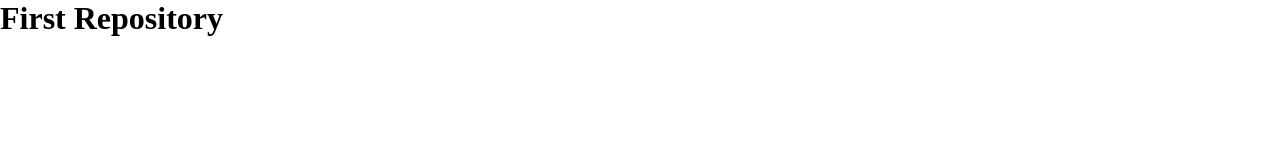
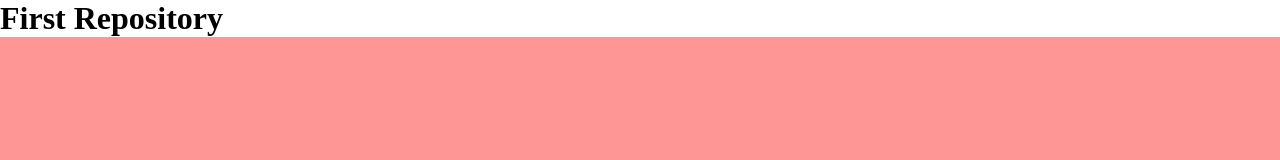
Before and after one commit to johnpax143/first-repo-tutorial, a plain HTML site: page index.html in a window 1280 px wide. Drawn offline with Linux system fonts and the light colour scheme.

Commit message:
Updated index.html

```diff
--- a/index.html
+++ b/index.html
@@ -9,5 +9,10 @@
 </head>
 <body>
     <h1>First Repository</h1>
+
+    <div class="main">
+
+    </div>
+
 </body>
 </html>
--- a/styles.css
+++ b/styles.css
@@ -3,3 +3,8 @@
     padding: 0;
     box-sizing: border-box;
 }
+
+.main{
+    height: 100vh;
+    background: rgb(255, 150, 150);
+}
```
